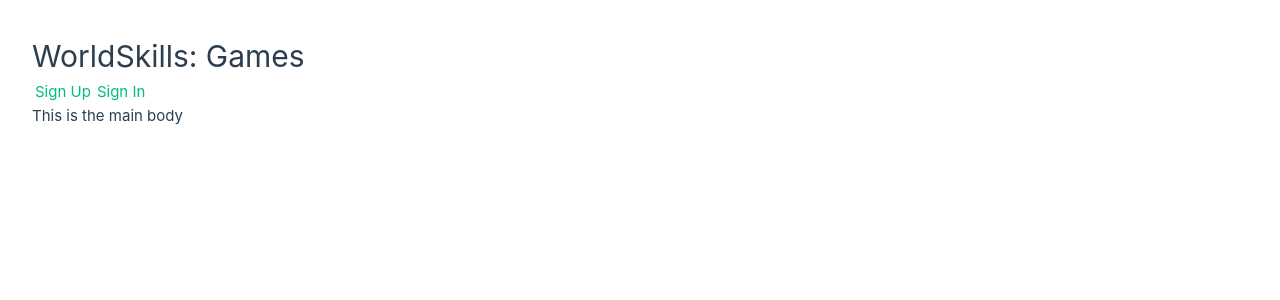
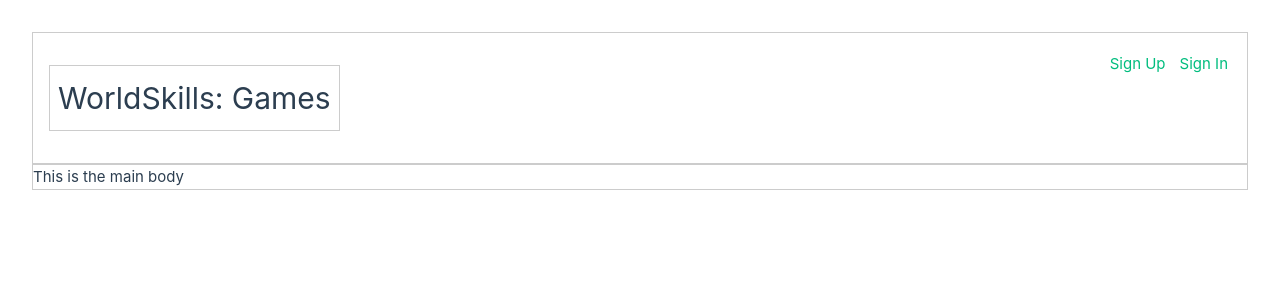
Before and after one commit to DanielCheang007/module_d_s2, a Vue app: page / in a window 1280 px wide. Shown: the top 300 px of the page. Built offline with nearby package versions, Linux system fonts and the light colour scheme.

Commit message:
setup header style

```diff
--- a/src/views/HeaderView.vue
+++ b/src/views/HeaderView.vue
@@ -13,3 +13,26 @@
         </div>
     </header>
 </template>
+
+<style scoped>
+header {
+    border: 1px solid #ccc;
+    padding: 1rem;
+    display: flex;
+}
+
+h1 {
+    border: 1px solid #ccc;
+    margin: 1rem 0;
+    padding: .5rem;
+}
+
+.user-utils {
+    margin-left: auto;
+}
+
+.user-utils nav {
+    display: flex;
+    gap: 0 .5rem;
+}
+</style>
--- a/src/views/MainView.vue
+++ b/src/views/MainView.vue
@@ -1,5 +1,13 @@
 <template>
     <main>
         This is the main body
+
+        <!-- <GamesList></GamesList> -->
     </main>
 </template>
+
+<style scoped>
+main {
+    border: 1px solid #ccc;
+}
+</style>
```
